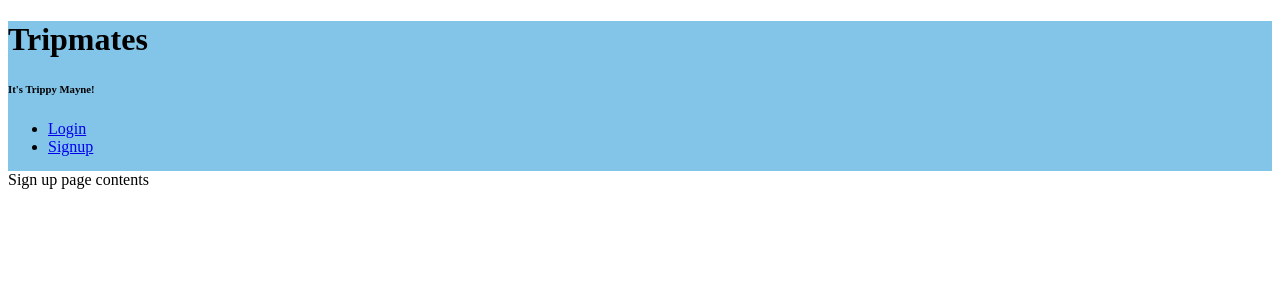
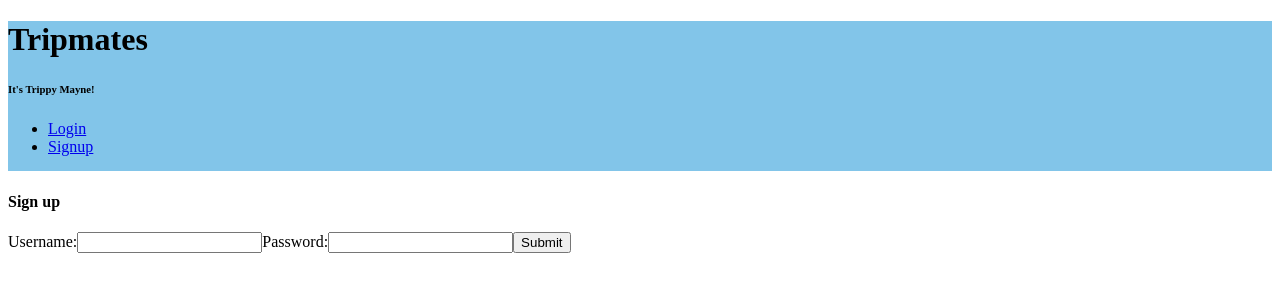
Before and after one commit to tabithahsia/Tripmates, a React app: page /signup in a window 1280 px wide. Shown: the top 300 px of the page. Built offline with nearby package versions, Linux system fonts and the light colour scheme.

Commit message:
Post signup input to server endpoint

```diff
--- a/client/src/components/Login.jsx
+++ b/client/src/components/Login.jsx
@@ -11,7 +11,7 @@ class Login extends React.Component {
     super(props);
 
     this.state = {
-      formEntries: {}
+      userInfo: {}
     }
 
     this.submitLogin = this.submitLogin.bind(this);
@@ -30,12 +30,12 @@ class Login extends React.Component {
   }
 
   updateInputs(e) {
-    var formEntries = this.state.formEntries;
+    var userInfo = this.state.userInfo;
     var name = e.target.name;
     var value = e.target.value;
 
-    formEntries[name] = value;
-    this.setState({formEntries});
+    userInfo[name] = value;
+    this.setState({userInfo});
   }
 
   render() {
@@ -43,8 +43,8 @@ class Login extends React.Component {
       <div>
         <Header />
 
-        <h4>Login Page</h4>
-        <form onSubmit={this.submitLogin.bind(this, this.state.formEntries)}>
+        <h4>Log in</h4>
+        <form onSubmit={this.submitLogin.bind(this, this.state.userInfo)}>
         <label>
           Username:
           <input name="username" type="text" onChange={this.updateInputs}/>
--- a/client/src/components/Signup.jsx
+++ b/client/src/components/Signup.jsx
@@ -2,18 +2,60 @@ import React from 'react';
 import ReactDOM from 'react-dom';
 import { Route, Link, BrowserRouter as Router } from 'react-router-dom';
 import Header from"./Header";
+import axios from 'axios';
 
 class Signup extends React.Component {
   constructor(props) {
     super(props);
+
+    this.state = {
+      userInput: {}
+    }
+
+    this.submitSignup = this.submitSignup.bind(this);
+    this.updateInputs = this.updateInputs.bind(this);
   }
 
+  submitSignup(signup, e) {
+    e.preventDefault();
+    axios.post('/signup', {username: signup.username, password: signup.password})
+      .then(({response}) => {
+        console.log(response);
+      })
+      .catch(err => {
+        console.error("error in post entries", err);
+      })
+  }
+
+  updateInputs(e) {
+    var userInput = this.state.userInput;
+    var name = e.target.name;
+    var value = e.target.value;
+
+    userInput[name] = value;
+    this.setState({userInput});
+  }
 
   render() {
     return (
       <div>
-        <Header />
-        Sign up page contents
+        <div>
+          <Header />
+
+          <h4>Sign up</h4>
+          <form onSubmit={this.submitSignup.bind(this, this.state.userInput)}>
+          <label>
+            Username:
+            <input name="username" type="text" onChange={this.updateInputs}/>
+          </label>
+          <label>
+            Password:
+            <input name="password" type="text" onChange={this.updateInputs}/>
+          </label>
+          <input type="submit" value="Submit" />
+        </form>
+
+        </div>
       </div>
     )
   }
```
Also changed, not shown: 3 other files (tests, documents, lock files or other folders).
